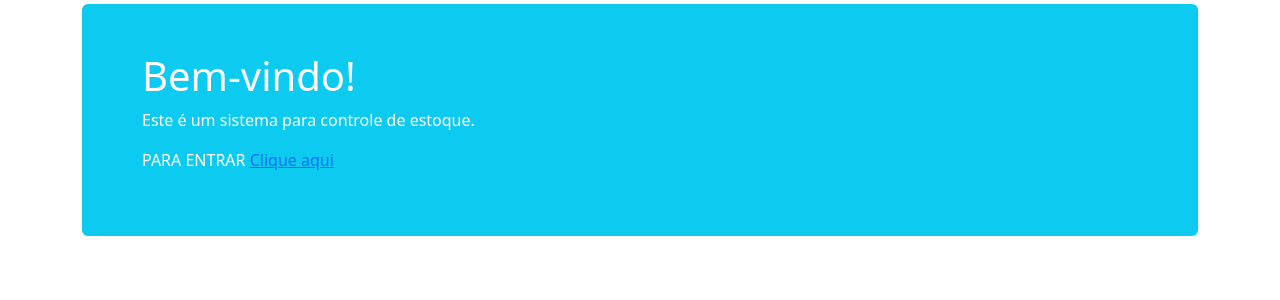
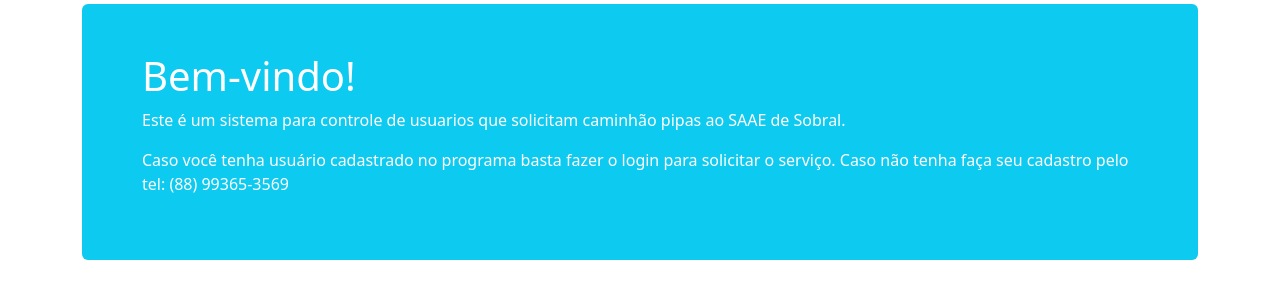
Before and after one commit to Francelmo87/Cisterna, a Django app: page / in a window 1280 px wide. Shown: the part 56-356 px from the top of the page. Run offline with Django 5.2, Linux system fonts and the light colour scheme.

Commit message:
Alterações do index

```diff
--- a/backend/base/templates/index.html
+++ b/backend/base/templates/index.html
@@ -6,10 +6,12 @@
 <div class="mt-4 p-5 bg-info text-white rounded">
     <div class="container">
       <h1>Bem-vindo!</h1>
-      <p>Este é um sistema para controle de estoque.</p>
+      <p>Este é um sistema para controle de usuarios que solicitam caminhão pipas ao SAAE de Sobral.</p>
       <p>
-        PARA ENTRAR <a href="accounts/login/">Clique aqui</a>
+          Caso você tenha usuário cadastrado no programa basta fazer o login para solicitar o serviço.
+          Caso não tenha faça seu cadastro pelo tel: (88) 99365-3569
       </p>
+
     </div>
 </div>
 
```
Also changed, not shown: backend/base/templates/login.html (+12 -0 lines).
